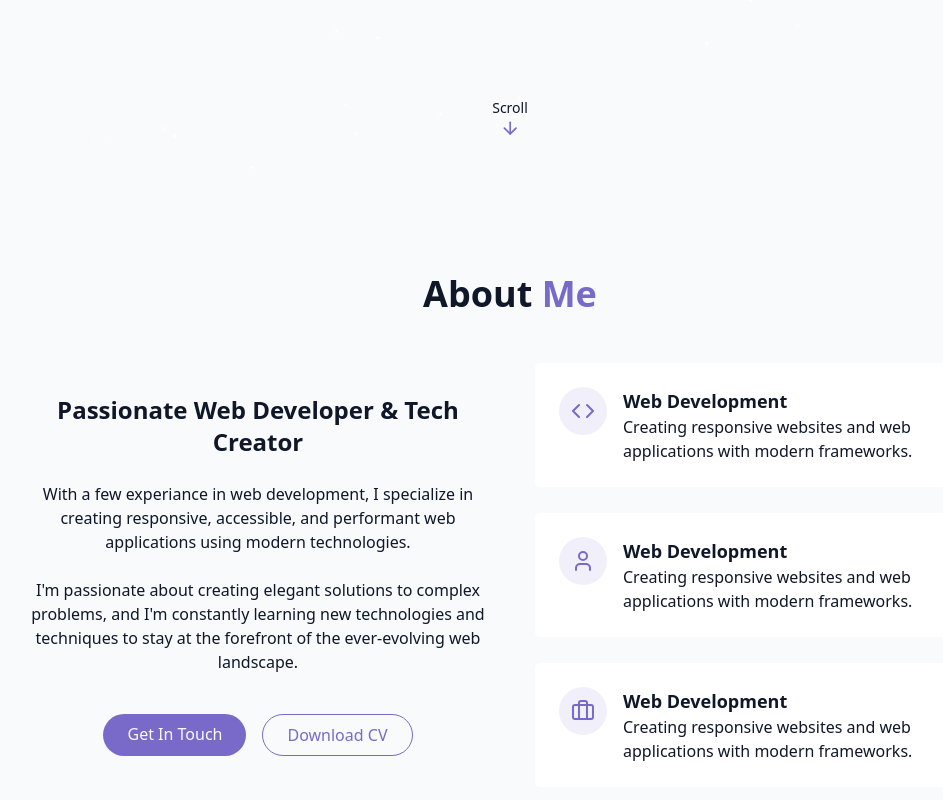
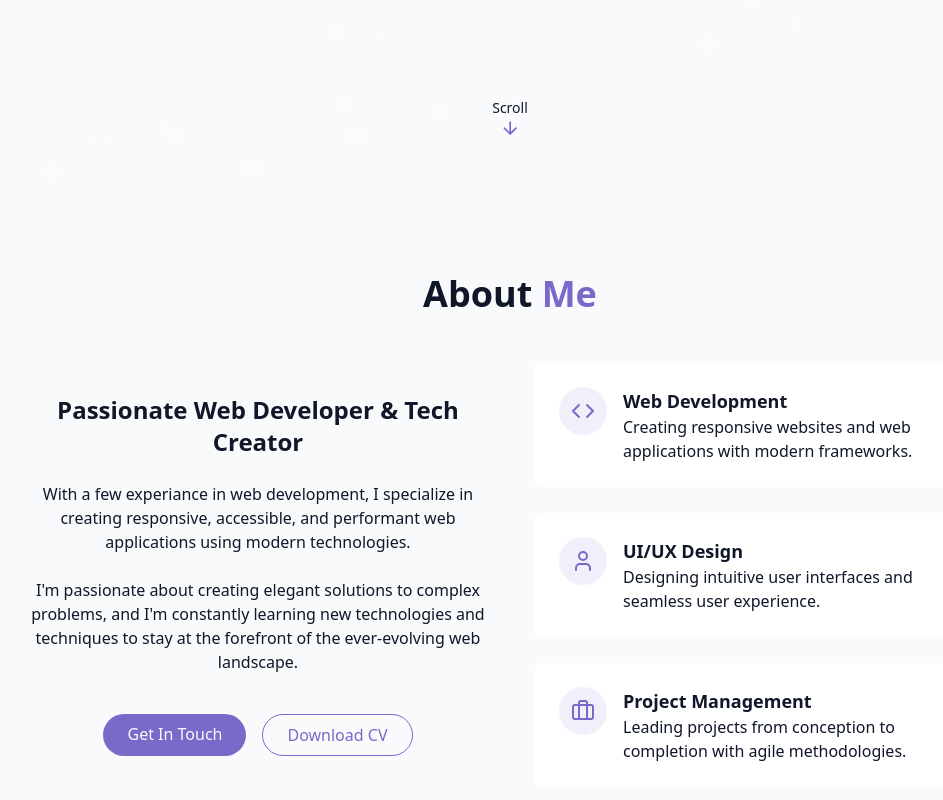
Before and after one commit to danutavram/beautiful-portfolio, a React (Vite) app: page / in a window 1280 px wide. Shown: the part 622-1422 px from the top of the page, without its empty margins (130-1073 px from the left). Built offline with nearby package versions, Linux system fonts and the light colour scheme.

Commit message:
AboutSection completed

```diff
--- a/src/components/AboutSection.jsx
+++ b/src/components/AboutSection.jsx
@@ -43,8 +43,8 @@
                                     <User className="h-6 w-6 text-primary" />
                                 </div>
                                 <div className="text-left">
-                                    <h4 className="font-semibold text-lg"> Web Development</h4>
-                                    <p className="text-muted-foreground">Creating responsive websites and web applications with modern frameworks.</p>
+                                    <h4 className="font-semibold text-lg"> UI/UX Design</h4>
+                                    <p className="text-muted-foreground">Designing intuitive user interfaces and seamless user experience.</p>
                                 </div>
                             </div>
                         </div>
@@ -54,8 +54,8 @@
                                     <Briefcase className="h-6 w-6 text-primary" />
                                 </div>
                                 <div className="text-left">
-                                    <h4 className="font-semibold text-lg"> Web Development</h4>
-                                    <p className="text-muted-foreground">Creating responsive websites and web applications with modern frameworks.</p>
+                                    <h4 className="font-semibold text-lg"> Project Management</h4>
+                                    <p className="text-muted-foreground">Leading projects from conception to completion with agile methodologies.</p>
                                 </div>
                             </div>
                         </div>
```
